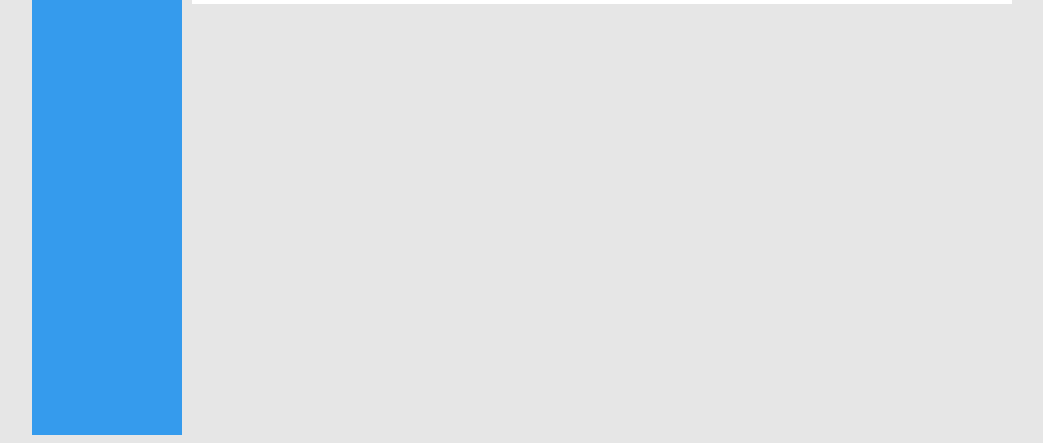
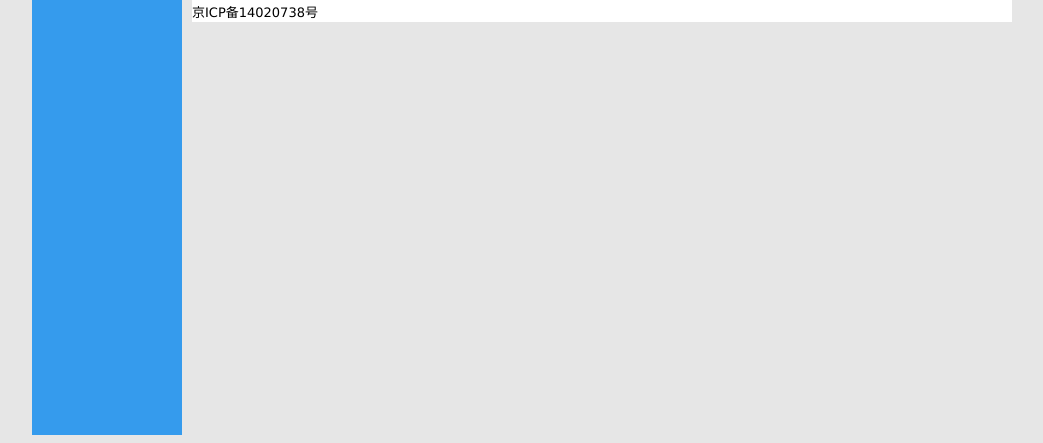
Before and after one commit to Gokoucjp/jlz, a Rails app: page / in a window 1280 px wide. Shown: the part 685-1128 px from the top of the page, without its empty margins (118-1161 px from the left). Run offline with Rails 7, Linux system fonts and the light colour scheme; data comes from the database, SQL or seed files in the repository; style sheets or scripts are compiled from the project's sources; parts of the project's set-up code (start-up, migrations or seed data) failed here and were passed over; some libraries are stand-ins or nearby versions.

Commit message:
添加备案号

```diff
--- a/app/views/layouts/application.html.erb
+++ b/app/views/layouts/application.html.erb
@@ -20,5 +20,6 @@
 	<div>
 		<!--<%= debug(params) if Rails.env.development? %>-->
 	</div>
+	<a href="http://www.miitbeian.gov.cn/">京ICP备14020738号</a>
 </body>
 </html>
```
